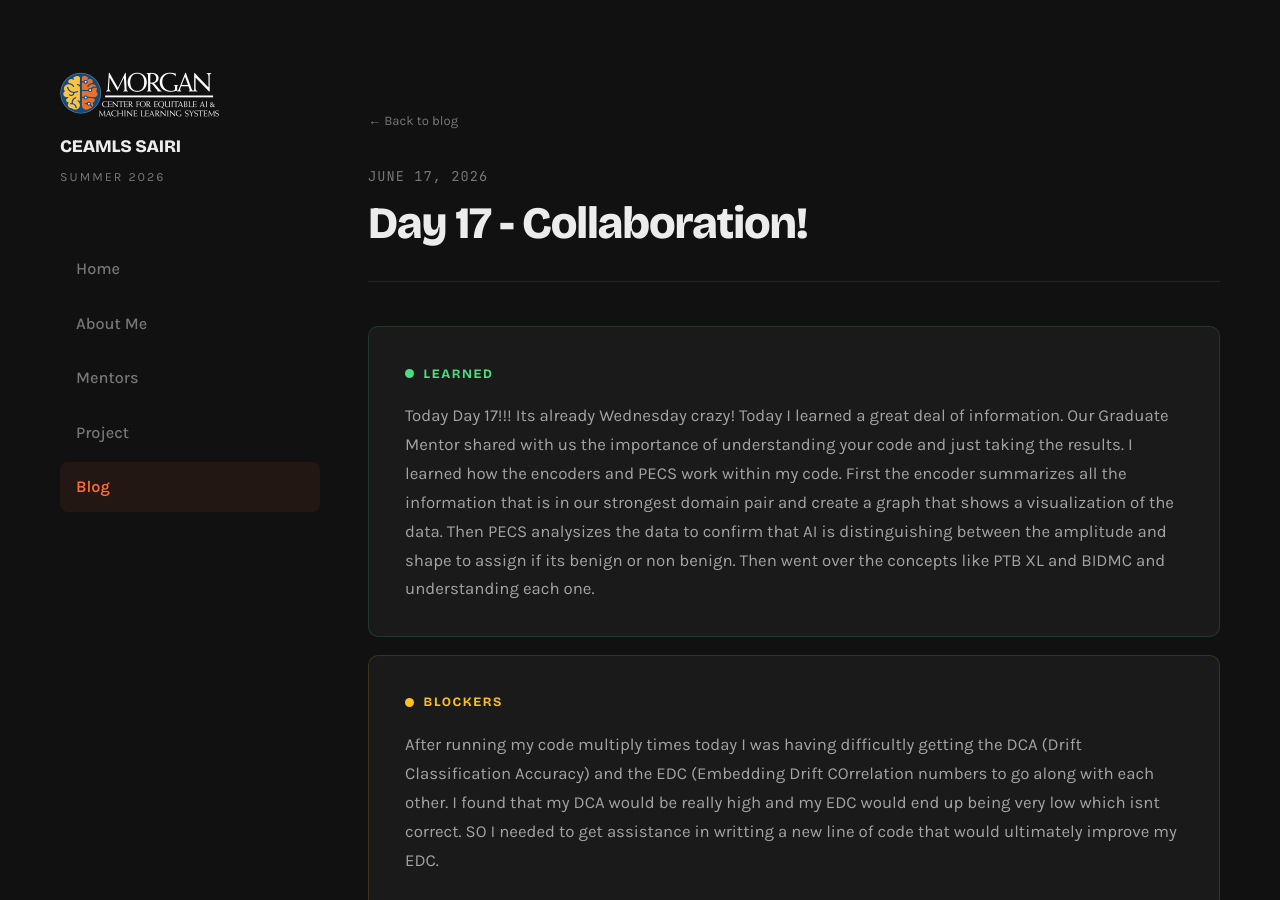
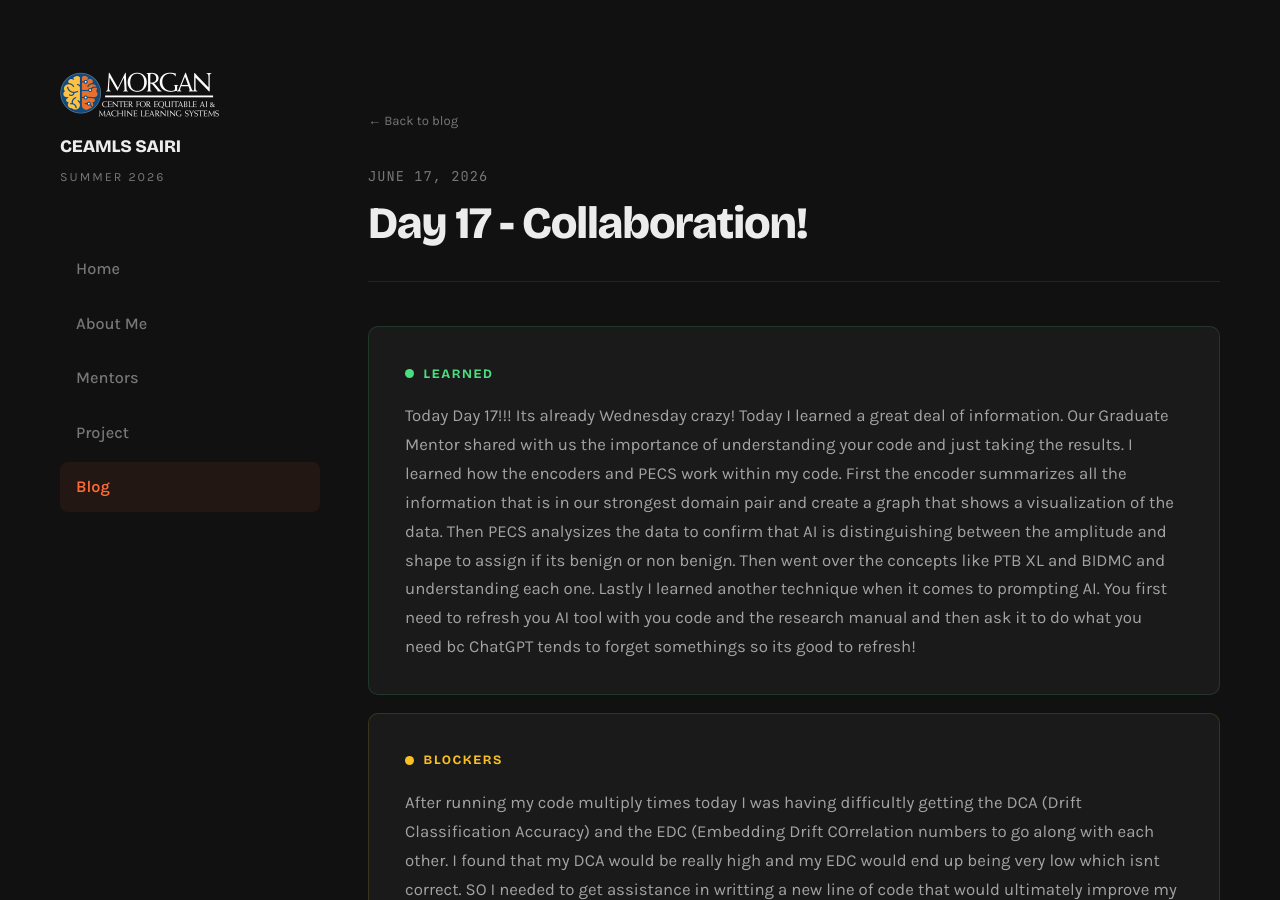
Before and after one commit to sanaareeves7/sanaareeves7ceamls26.github.io, a Jekyll site: the page built from _posts/2026-06-17-day-17.md, in a window 1280 px wide and 900 px high. Built offline with Jekyll 4.4.1, drawn with Linux system fonts in a browser that asks for light colours.

Commit message:
Update 2026-06-17-day-17.md

```diff
--- a/_posts/2026-06-17-day-17.md
+++ b/_posts/2026-06-17-day-17.md
@@ -6,7 +6,7 @@ permalink: /day17.html
 tags: ["onboarding", "research"]
 
 what_i_learned: |
-  Today Day 17!!! Its already Wednesday crazy! Today I learned a great deal of information. Our Graduate Mentor shared with us the importance of understanding your code and just taking the results. I learned how the encoders and PECS work within my code. First the encoder summarizes all the information that is in our strongest domain pair and create a graph that shows a visualization of the data. Then PECS analysizes the data to confirm that AI is distinguishing between the amplitude and shape to assign if its benign or non benign. Then went over the concepts like PTB XL and BIDMC and understanding each one.
+  Today Day 17!!! Its already Wednesday crazy! Today I learned a great deal of information. Our Graduate Mentor shared with us the importance of understanding your code and just taking the results. I learned how the encoders and PECS work within my code. First the encoder summarizes all the information that is in our strongest domain pair and create a graph that shows a visualization of the data. Then PECS analysizes the data to confirm that AI is distinguishing between the amplitude and shape to assign if its benign or non benign. Then went over the concepts like PTB XL and BIDMC and understanding each one. Lastly I learned another technique when it comes to prompting AI. You first need to refresh you AI tool with you code and the research manual and then ask it to do what you need bc ChatGPT tends to forget somethings so its good to refresh!
 blockers: |
   After running my code multiply times today I was having difficultly getting the DCA (Drift Classification Accuracy) and the EDC (Embedding Drift COrrelation numbers to go along with each other. I found that my DCA would be really high and my EDC would end up being very low which isnt correct. SO I needed to get assistance in writting a new line of code that would ultimately improve my EDC.
 reflection: |
```
